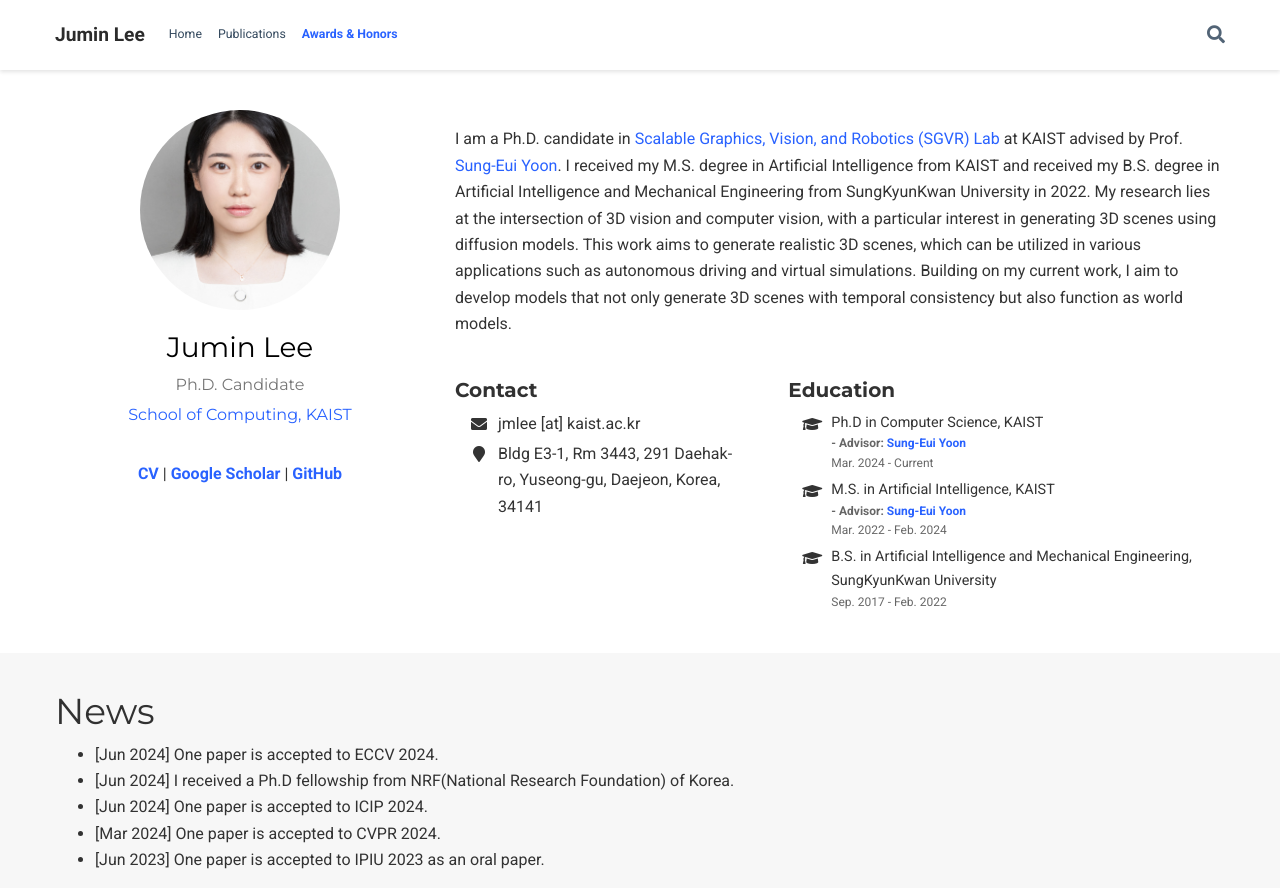
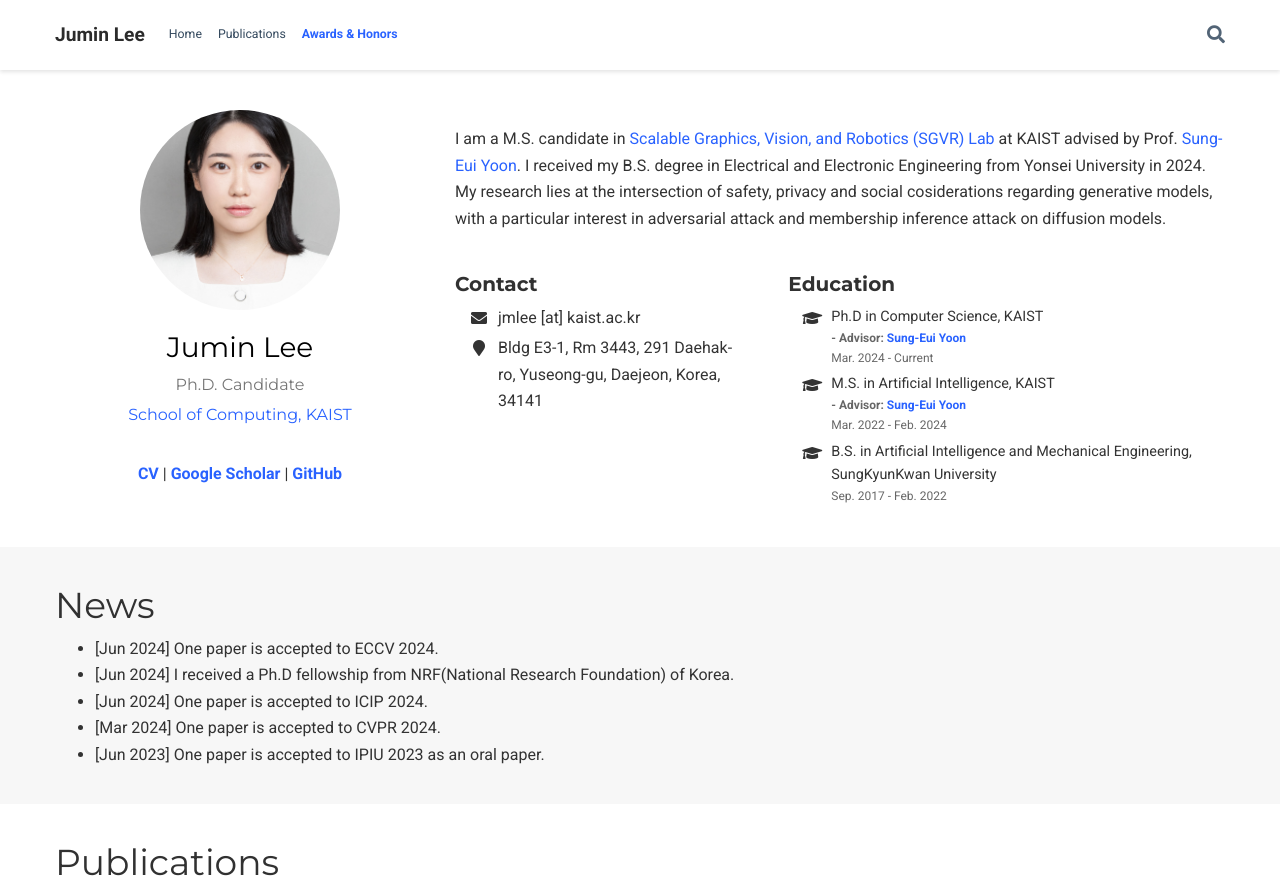
Before and after one commit to JoonsungJeon/JoonsungJeon.github.io, a plain HTML site: page index.html in a window 1280 px wide. Shown: the top 888 px of the page. Drawn offline with nearby package versions, Linux system fonts and the light colour scheme; some packages are replaced by stand-ins of ours; no server answers; some icons are missing.

Commit message:
Update index.html

```diff
--- a/index.html
+++ b/index.html
@@ -171,13 +171,12 @@
           <br>
 
           <p>
-            I am a Ph.D. candidate in <a href="https://sgvr.kaist.ac.kr">Scalable Graphics, Vision, and Robotics (SGVR) Lab</a>
+            I am a M.S. candidate in <a href="https://sgvr.kaist.ac.kr">Scalable Graphics, Vision, and Robotics (SGVR) Lab</a>
             at KAIST advised by Prof. <a href="https://sgvr.kaist.ac.kr/~sungeui/">Sung-Eui Yoon</a>.
-            I received my M.S. degree in Artificial Intelligence from KAIST
-            and received my B.S. degree in Artificial Intelligence and Mechanical Engineering from SungKyunKwan University in 2022.
-            My research lies at the intersection of 3D vision and computer vision, with a particular interest in generating 3D scenes using diffusion models.
-            This work aims to generate realistic 3D scenes, which can be utilized in various applications such as autonomous driving and virtual simulations.
-            Building on my current work, I aim to develop models that not only generate 3D scenes with temporal consistency but also function as world models.
+            I received my B.S. degree in Electrical and Electronic Engineering from Yonsei University in 2024.
+            My research lies at the intersection of safety, privacy and social cosiderations regarding generative models, with a particular interest in adversarial attack and membership inference attack on diffusion models.
+<!--             This work aims to generate realistic 3D scenes, which can be utilized in various applications such as autonomous driving and virtual simulations.
+            Building on my current work, I aim to develop models that not only generate 3D scenes with temporal consistency but also function as world models.  -->
           </p>
           <div class="row">
 
```
